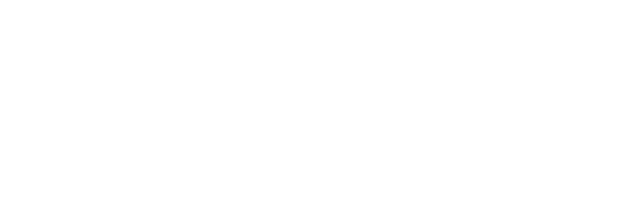
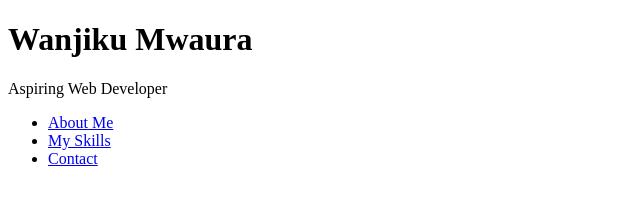
Before and after one commit to shikumwaura/learning-html-and-css, a plain HTML site: page portfolio/index.html in a window 1280 px wide. Shown: the whole page, without its empty margins (0-640 px from the left). Drawn offline with Linux system fonts and the light colour scheme.

Commit message:
Added header section with navigation

```diff
--- a/portfolio/index.html
+++ b/portfolio/index.html
@@ -7,5 +7,17 @@
     <link rel="stylesheet" href="style.css">
 </head>
 <body>
+    <header>
+        <h1>Wanjiku Mwaura</h1>
+        <p>Aspiring Web Developer</p>
+        <nav>
+            <ul>
+                <li><a href="#about">About Me</a></li>
+                <li><a href="#skills">My Skills</a></li>
+                <li><a href="#contact">Contact</a></li>
+            </ul>
+        </nav>
+    </header>
+
 </body>
 </html>
```
